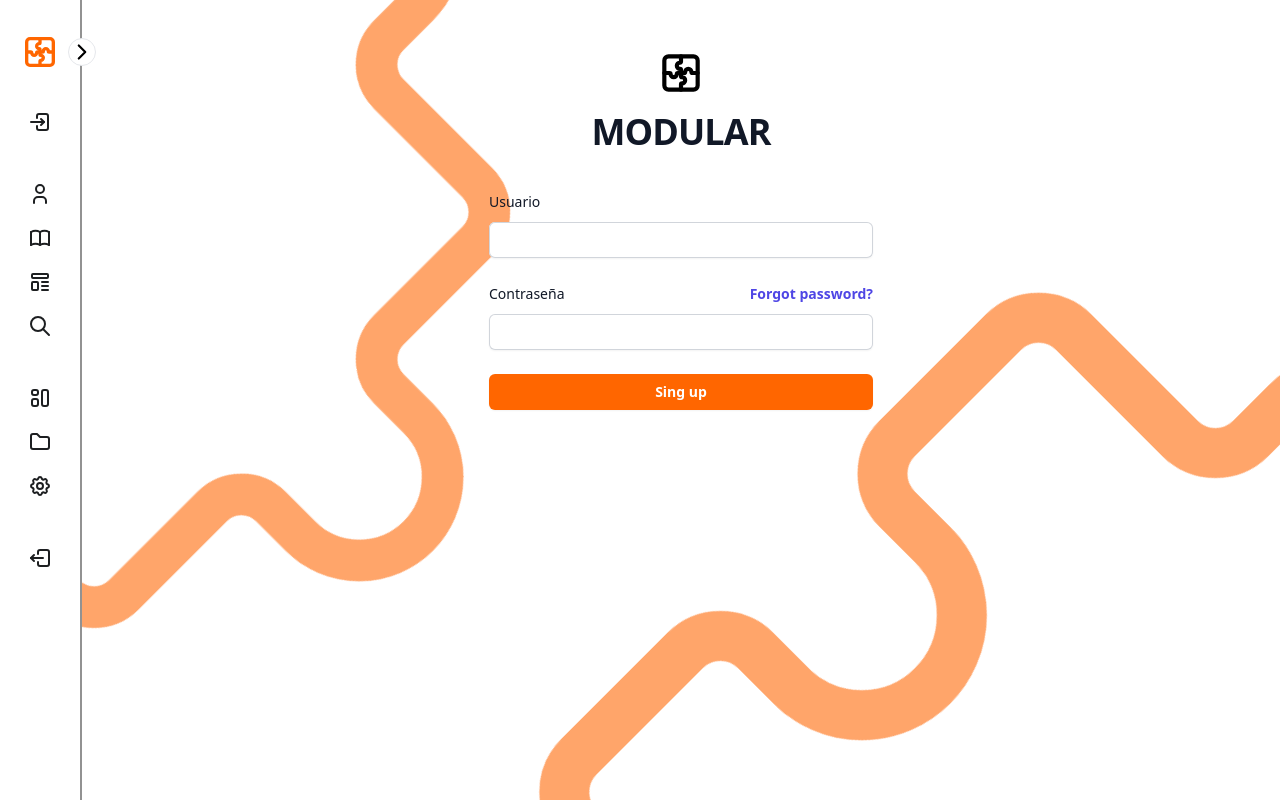
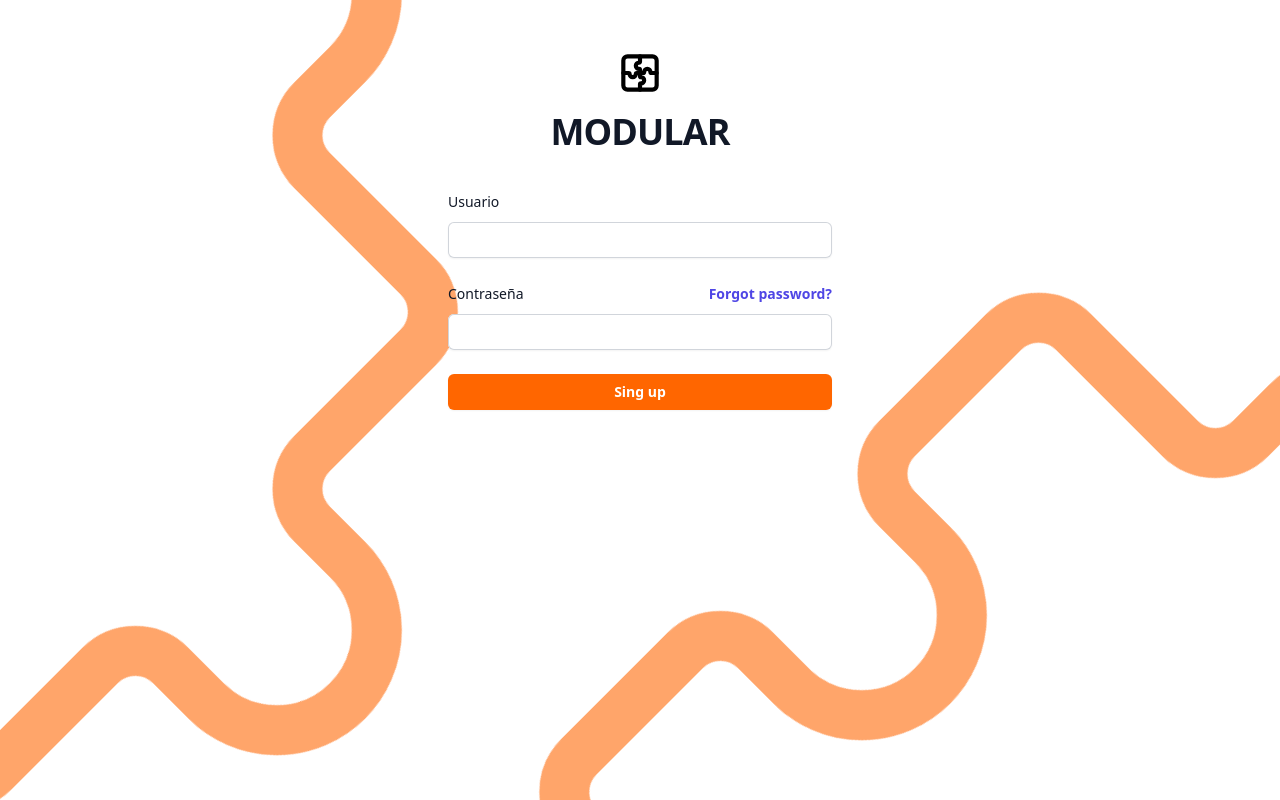
Before and after one commit to sempereluismi/modular, a React (Vite) app in the folder client/: page /login in a window 1280 px wide. Built offline with nearby package versions, Linux system fonts and the light colour scheme.

Commit message:
add logica login en cliente y backend

```diff
--- /dev/null
+++ b/client/src/assets/Menus.js
@@ -0,0 +1,16 @@
+import { IconSearch, IconTemplate, IconLogout2, IconBook, IconLayout, IconSchool } from '@tabler/icons-react'
+
+export const menuProf = [
+  { title: 'Plantilla', icon: IconTemplate, url: '/user/plantilla' },
+  { title: 'Horarios', icon: IconLayout, gap: true, url: '/user/quenda' },
+  { title: 'Logout', icon: IconLogout2, gap: true, url: '/' }
+]
+
+export const menuAdmin = [
+  { title: 'Insertar Profesores', icon: IconSchool, gap: true, url: '/admin/insertar/profesores' },
+  { title: 'Insertar Modulos', icon: IconBook, url: '/admin/insertar/modulos' },
+  { title: 'Plantilla', icon: IconTemplate, url: '/user/plantilla' },
+  { title: 'Lista Profes', icon: IconSearch, gap: true, url: '/admin/listaProfesores' },
+  { title: 'Horarios', icon: IconLayout, gap: true, url: '/user/quenda' },
+  { title: 'Logout', icon: IconLogout2, gap: true, url: '/' }
+]
--- a/client/src/components/LoginForm.jsx
+++ b/client/src/components/LoginForm.jsx
@@ -14,7 +14,7 @@ export function LoginForm () {
 
     const res = await login(usuario, contraseña)
     if (res) {
-      navigate('/quenda')
+      navigate('/user/quenda')
     }
   }
 
--- a/client/src/components/SidebarNav.jsx
+++ b/client/src/components/SidebarNav.jsx
@@ -1,23 +1,23 @@
 /* eslint-disable react/prop-types */
-import { IconChevronLeft, IconUser, IconLogin2, IconSearch, IconTemplate, IconLogout2, IconBook, IconFolder, IconLayout, IconSettings, IconPuzzle2 } from '@tabler/icons-react'
+import { IconChevronLeft, IconPuzzle2 } from '@tabler/icons-react'
 import { NavLink } from 'react-router-dom'
 import { useState } from 'react'
+import { useAuth } from '../hooks/useAuth'
+import { menuProf, menuAdmin } from '../assets/Menus'
 
 export function SidebarNav ({ children }) {
-  const [open, setOpen] = useState(false)
-  const Menus = [
-    { title: 'Login', icon: <IconLogin2 />, url: '/login' },
-    { title: 'Profesores', icon: <IconUser />, gap: true, url: '/insertar/profesores' },
-    { title: 'Modulos', icon: <IconBook />, url: '/insertar/modulos' },
-    { title: 'Plantilla', icon: <IconTemplate />, url: '/insertar/plantilla' },
-    { title: 'Buscar', icon: <IconSearch />, url: '/recogerhorasymodulos/listaProfesores' },
-    { title: 'Horarios', icon: <IconLayout />, gap: true, url: '/quenda' },
-    { title: 'Fichero', icon: <IconFolder />, url: '/' },
-    { title: 'Ajustes', icon: <IconSettings />, url: '/' },
-    { title: 'Logout', icon: <IconLogout2 />, gap: true, url: '/' }
-  ]
+  const { isAdmin } = useAuth()
   return (
     <>
+      <SideBar menu={isAdmin() ? menuAdmin : menuProf}>{children}</SideBar>
+    </>
+  )
+}
+
+function SideBar ({ children, menu }) {
+  const [open, setOpen] = useState(false)
+
+  return (
     <div className='flex text-primary'>
       <div className={`${open ? 'w-72' : 'w-20'} duration-300 h-screen p-5 pt-8 relative bg-white`}>
         <IconChevronLeft
@@ -31,20 +31,18 @@ export function SidebarNav ({ children }) {
           <h1 className={`text-text-100 origin-left font-bold text-2xl duration-300 ${!open && 'scale-0'}`}>MODULAR</h1>
         </div>
         <ul className='pt-6 select-none'>
-            {Menus.map((menu, index) => (
-              <li key={index} className={`text-text-100 h-9 p-2 text-sm flex items-center gap-x-4 cursor-pointer hover:bg-primary-100 active:bg-primary-200 hover:text-white rounded-md  ${menu.gap ? 'mt-9' : 'mt-2'}`}>
-                <div className=''>
-                  <NavLink to={menu.url} onClick={() => { setOpen(true) }}>
-                    {menu.icon}
+          {menu.map((menu, index) => (
+            <NavLink key={index} to={menu.url} onClick={() => { setOpen(!open) }}>
+              <li className={`text-text-100 h-9 p-2 text-sm flex items-center gap-x-4 cursor-pointer hover:bg-primary-100 active:bg-primary-200 hover:text-white rounded-md  ${menu.gap ? 'mt-9' : 'mt-2'}`}>
+                <div>
+                  <menu.icon />
+                </div>
+
+                <span className={`${!open && 'scale-0'} transition duration-200 origin-left text-lg font-medium`}>
+                  {menu.title}
+                </span>
+              </li>
             </NavLink>
-                </div>
-                <span className={`${!open && 'scale-0'} transition duration-200 origin-left text-lg`}>
-                  <NavLink to={menu.url} onClick={() => { setOpen(true) }}>
-                    {menu.title}
-                  </NavLink>
-                </span>
-
-              </li>
           ))}
         </ul>
       </div>
@@ -53,6 +51,5 @@ export function SidebarNav ({ children }) {
         {children}
       </div>
     </div>
-    </>
   )
 }
--- a/client/src/hooks/useAuth.jsx
+++ b/client/src/hooks/useAuth.jsx
@@ -10,6 +10,10 @@ export function useAuth () {
     return user !== null
   }
 
+  function isAdmin () {
+    return user.jefe === 1
+  }
+
   function redirectIfNotLogged (path = '/login') {
     if (!isLogged()) {
       navigate(path)
@@ -18,7 +22,7 @@ export function useAuth () {
 
   async function getRol (id) {
     if (!isLogged()) {
-      return
+      return false
     }
 
     const res = await fetch(`http://localhost:8000/api/auth/rol/${id}`, {
@@ -30,7 +34,7 @@ export function useAuth () {
 
     if (res.ok) {
       const data = await res.json()
-      return data.rol
+      return data
     }
   }
 
@@ -61,6 +65,7 @@ export function useAuth () {
     getRol,
     login,
     loading,
-    redirectIfNotLogged
+    redirectIfNotLogged,
+    isAdmin
   }
 }
--- a/client/src/layouts/Layout.jsx
+++ b/client/src/layouts/Layout.jsx
@@ -2,10 +2,11 @@
 
 import { SidebarNav } from '../components/SidebarNav'
 
-export function Layout ({ children }) {
+export function Layout ({ children, mostrarSidebar = true }) {
   return (
-    <SidebarNav>
-      {children}
-    </SidebarNav>
+    <>
+      {mostrarSidebar ? <SidebarNav>{children}</SidebarNav> : <main>{children}</main>}
+    </>
+
   )
 }
--- a/client/src/routes/index.jsx
+++ b/client/src/routes/index.jsx
@@ -1,4 +1,4 @@
-import { createBrowserRouter } from 'react-router-dom'
+import { createBrowserRouter, createRoutesFromElements, Route } from 'react-router-dom'
 import { Ejemplo } from '../views/ejemplo.jsx'
 import { DirunoNocturnoPage } from '../views/DiurnoNocturnoPage.jsx'
 import { InsertarPlantillaPage } from '../views/InsertarPlantillaPage.jsx'
@@ -6,47 +6,27 @@ import { InsertarProfesorPage } from '../views/InsertarProfesorPage.jsx'
 import { LogInPage } from '../views/LogInPage.jsx'
 import { ListaProfesores } from '../views/ListaProfesores.jsx'
 import { InsertarModuloPage } from '../views/InsertarModuloPage.jsx'
+import { ProtectedAuthRoutes } from '../views/ProtectedAuthRoutes.jsx'
+import { ProtectedAdminRoutes } from '../views/ProtectedAdminRoutes.jsx'
 
-const router = createBrowserRouter([
-  {
-    path: '/',
-    element: <Ejemplo />
-  },
-  {
-    path: '/recogerhorasymodulos',
-    children: [
-      {
-        path: 'listaProfesores',
-        element: <ListaProfesores />
-      }
-    ]
-  },
-  {
-    path: '/login',
-    element: <LogInPage />
-  },
-  {
-    path: '/quenda',
-    element: <DirunoNocturnoPage />
-  },
-  {
-    path: '/insertar',
-    children: [
-      {
-        path: 'plantilla',
-        element: <InsertarPlantillaPage />
-      },
-      {
-        path: 'profesores',
-        element: <InsertarProfesorPage />
-      },
-      {
-        path: 'modulos',
-        element: <InsertarModuloPage />
-      }
-    ]
-  }
-
-])
+const router = createBrowserRouter(
+  createRoutesFromElements(
+    <>
+      <Route path='/' element={<Ejemplo />} />
+      <Route path='/login' element={<LogInPage />} />
+      <Route path='/user' element={<ProtectedAuthRoutes />}>
+        <Route path='quenda' element={<DirunoNocturnoPage />} />
+        <Route path='plantilla' element={<InsertarPlantillaPage />} />
+      </Route>
+      <Route path='/admin' element={<ProtectedAdminRoutes />}>
+        <Route path='insertar'>
+          <Route path='profesores' element={<InsertarProfesorPage />} />
+          <Route path='modulos' element={<InsertarModuloPage />} />
+        </Route>
+        <Route path='listaProfesores' element={<ListaProfesores />} />
+      </Route>
+    </>
+  )
+)
 
 export default router
--- a/client/src/views/DiurnoNocturnoPage.jsx
+++ b/client/src/views/DiurnoNocturnoPage.jsx
@@ -1,9 +1,17 @@
+import { useEffect } from 'react'
 import { Board } from '../components/Board'
 import { Profesores } from '../components/Profesores'
 import { ModulosProfesoresProvider } from '../context/ModulosProfesoresContext'
 import { Layout } from '../layouts/Layout'
+import { useAuth } from '../hooks/useAuth'
 
 export function DirunoNocturnoPage () {
+  const { redirectIfNotLogged } = useAuth()
+
+  useEffect(() => {
+    redirectIfNotLogged()
+  })
+
   return (
     <ModulosProfesoresProvider>
       <Layout>
--- a/client/src/views/LogInPage.jsx
+++ b/client/src/views/LogInPage.jsx
@@ -4,8 +4,8 @@ import { Layout } from '../layouts/Layout'
 
 export function LogInPage () {
   return (
-    <Layout>
-      <IconPuzzle width={1000} height={1000} color='#ff660095' strokeWidth={1} className='fixed -z-10 -top-72 -left-72 rotate-45' />
+    <Layout mostrarSidebar={false}>
+      <IconPuzzle width={1200} height={1200} color='#ff660095' strokeWidth={1} className='fixed -z-10 -top-72 -left-[500px] rotate-45' />
       <LoginForm className='z-10' />
       <IconPuzzle width={1200} height={1200} color='#ff660095' strokeWidth={1} className='fixed -z-10 top-48 -right-[500px] rotate-45' />
     </Layout>
--- /dev/null
+++ b/client/src/views/ProtectedAdminRoutes.jsx
@@ -0,0 +1,12 @@
+import { Outlet, Navigate } from 'react-router-dom'
+import { useAuth } from '../hooks/useAuth'
+
+export const ProtectedAdminRoutes = () => {
+  const { user } = useAuth()
+
+  if (!user && user.jefe === 1) {
+    return <Navigate to='/login' />
+  }
+
+  return <Outlet />
+}
--- /dev/null
+++ b/client/src/views/ProtectedAuthRoutes.jsx
@@ -0,0 +1,12 @@
+import { Outlet, Navigate } from 'react-router-dom'
+import { useAuth } from '../hooks/useAuth'
+
+export const ProtectedAuthRoutes = () => {
+  const { user } = useAuth()
+
+  if (!user) {
+    return <Navigate to='/login' />
+  }
+
+  return <Outlet />
+}
--- a/client/src/views/ejemplo.jsx
+++ b/client/src/views/ejemplo.jsx
@@ -1,13 +1,9 @@
-import { useContext, useEffect } from 'react'
-import { AuthContext } from '../context/AuthContext'
+import { useAuth } from '../hooks/useAuth'
 
 export function Ejemplo () {
-  const { user, setUser } = useContext(AuthContext)
+  const { isLogged, user } = useAuth()
 
-  useEffect(() => {
-    setUser('Mundo')
-  }, [setUser])
   return (
-    <h1>hola {user}</h1>
+    isLogged() ? <h1>{user.id}</h1> : <h1>Logueado</h1>
   )
 }
```
Lines whose indentation alone changed are shown as unchanged.
